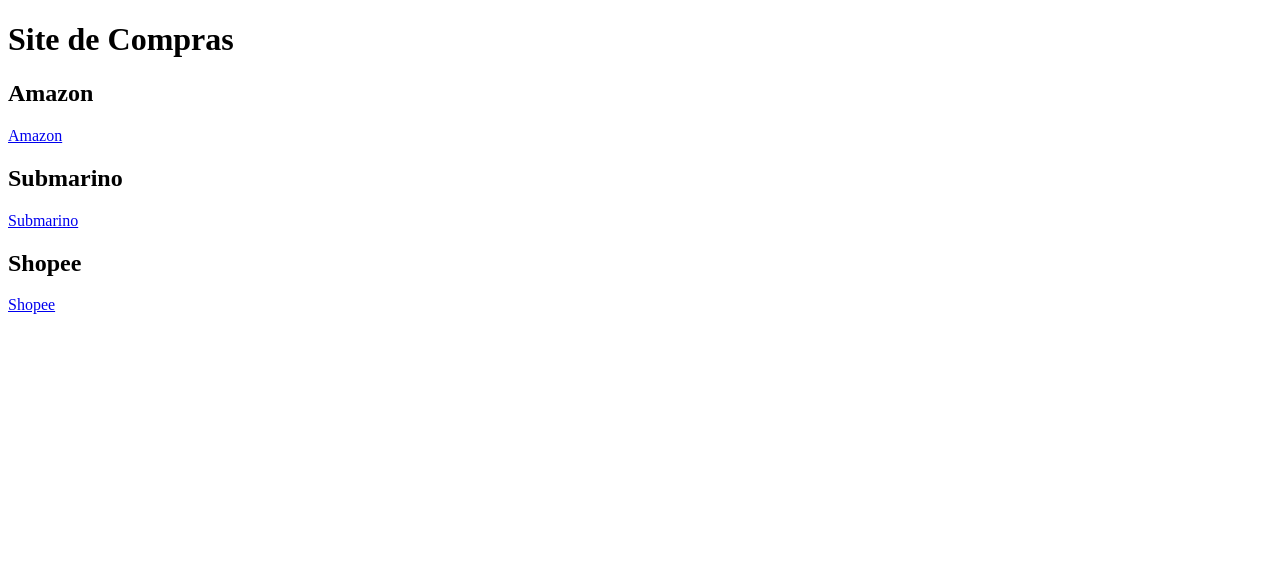
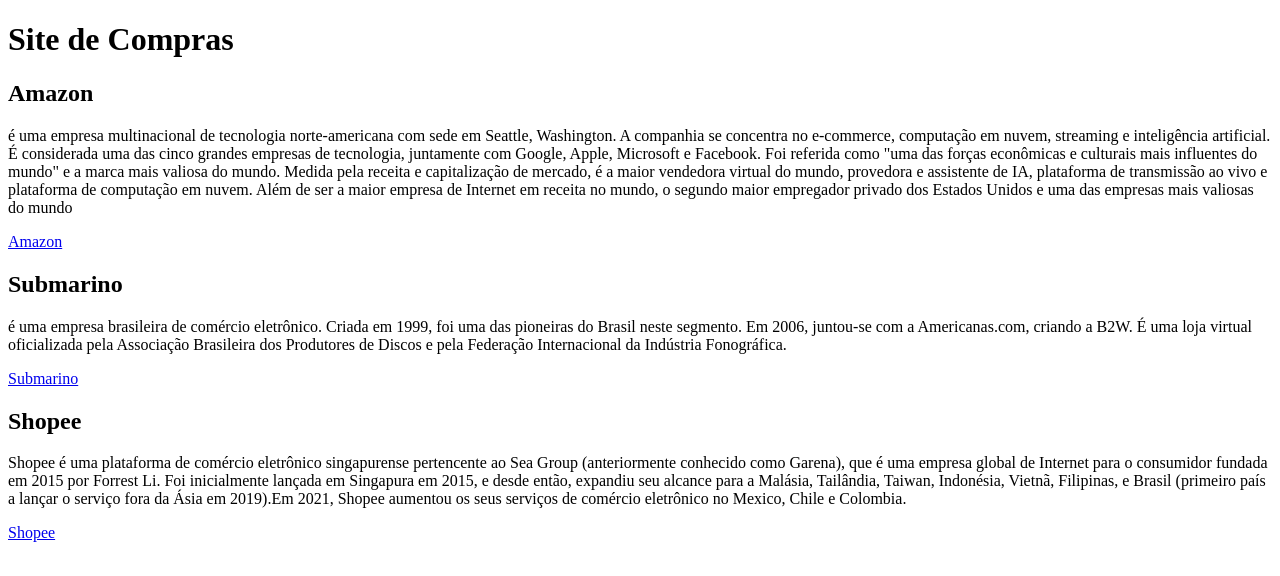
Before and after one commit to tgn76ok/THK, a plain HTML site: page complementares/link.html in a window 1280 px wide. Drawn offline with Linux system fonts and the light colour scheme.

Commit message:
Update link.html

```diff
--- a/complementares/link.html
+++ b/complementares/link.html
@@ -1,19 +1,28 @@
 <!DOCTYPE html>
-<html lang="en">
+<html lang="pt-BR">
+
 <head>
     <meta charset="UTF-8">
     <title>Site de compras</title>
 </head>
+
 <body>
     <h1>Site de Compras</h1>
     <h2>Amazon</h2>
-    <p></p>
+    <p>é uma empresa multinacional de tecnologia norte-americana com sede em Seattle, Washington. A companhia se concentra no e-commerce, computação em nuvem, streaming e inteligência artificial. É considerada uma das cinco grandes empresas de tecnologia,
+        juntamente com Google, Apple, Microsoft e Facebook. Foi referida como "uma das forças econômicas e culturais mais influentes do mundo" e a marca mais valiosa do mundo. Medida pela receita e capitalização de mercado, é a maior vendedora virtual
+        do mundo, provedora e assistente de IA, plataforma de transmissão ao vivo e plataforma de computação em nuvem. Além de ser a maior empresa de Internet em receita no mundo, o segundo maior empregador privado dos Estados Unidos e uma das empresas
+        mais valiosas do mundo</p>
     <a href="https://www.amazon.com" target="_blank">Amazon</a>
     <h2>Submarino</h2>
-    <p></p>
+    <p>é uma empresa brasileira de comércio eletrônico. Criada em 1999, foi uma das pioneiras do Brasil neste segmento. Em 2006, juntou-se com a Americanas.com, criando a B2W. É uma loja virtual oficializada pela Associação Brasileira dos Produtores de Discos
+        e pela Federação Internacional da Indústria Fonográfica.</p>
     <a href="https://www.submarino.com.br" target="_blank">Submarino</a>
     <h2>Shopee</h2>
-    <p></p>
+    <p>Shopee é uma plataforma de comércio eletrônico singapurense pertencente ao Sea Group (anteriormente conhecido como Garena), que é uma empresa global de Internet para o consumidor fundada em 2015 por Forrest Li. Foi inicialmente lançada em Singapura
+        em 2015, e desde então, expandiu seu alcance para a Malásia, Tailândia, Taiwan, Indonésia, Vietnã, Filipinas, e Brasil (primeiro país a lançar o serviço fora da Ásia em 2019).Em 2021, Shopee aumentou os seus serviços de comércio eletrônico no
+        Mexico, Chile e Colombia.</p>
     <a href="https://shopee.com.br" target="_blank">Shopee</a>
 </body>
+
 </html>
```
